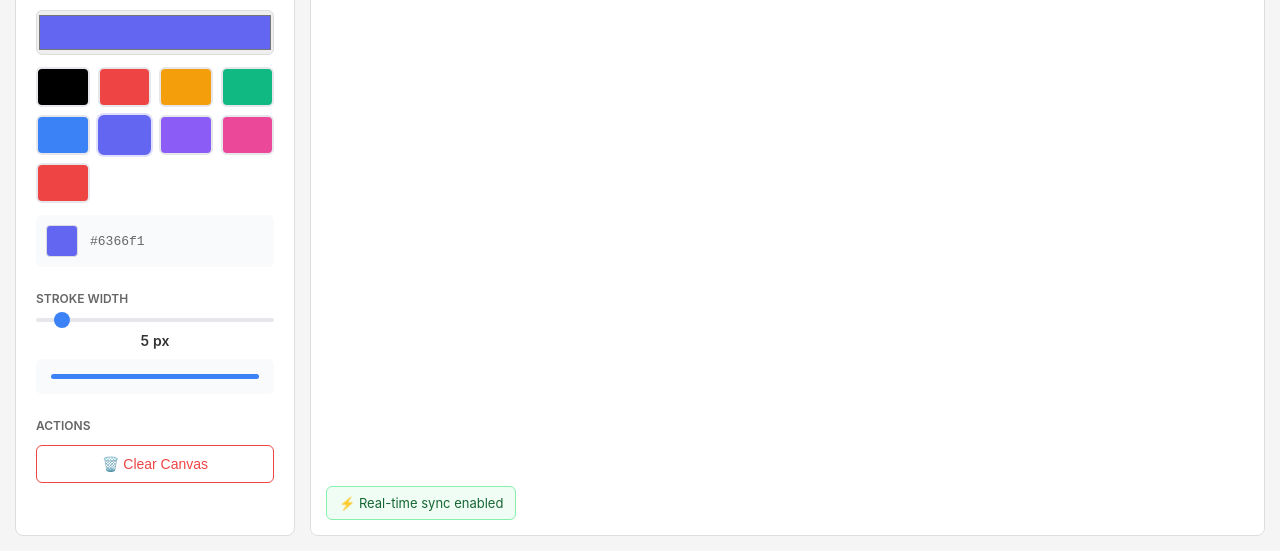
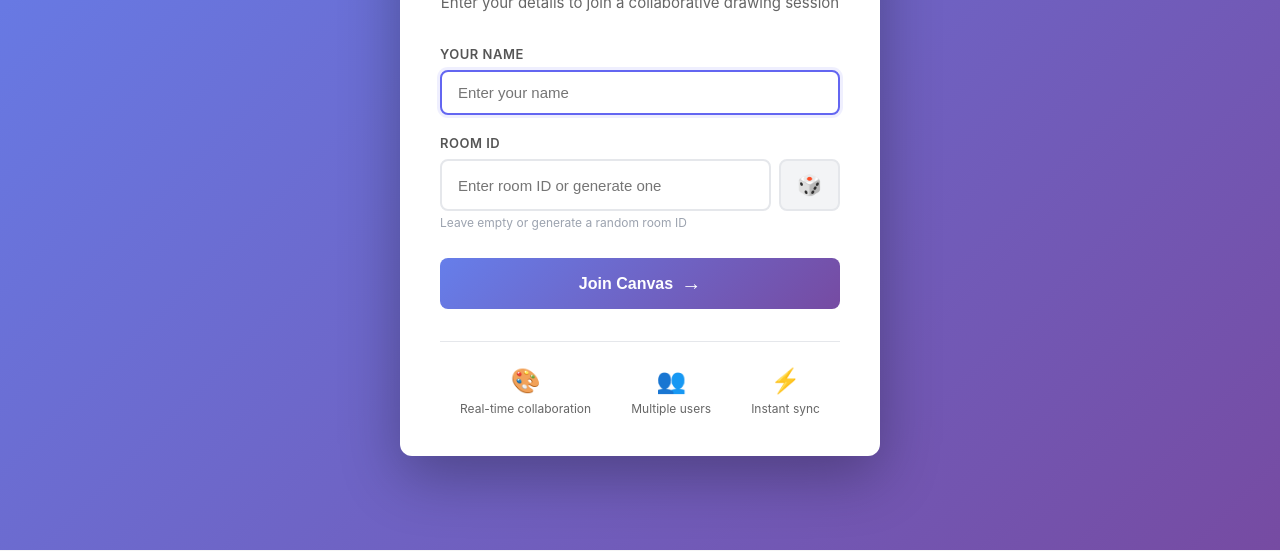
Before and after one commit to sneha390/collaborative-canvas, a plain HTML site: page client/index.html in a window 1280 px wide. Shown: the part 259-810 px from the top of the page. Drawn offline with Linux system fonts and the light colour scheme.

Commit message:
feat: implement landing page for collaborative canvas with user input form and styling

```diff
--- a/client/index.html
+++ b/client/index.html
@@ -4,7 +4,7 @@
     <meta charset="UTF-8">
     <meta name="viewport" content="width=device-width, initial-scale=1.0">
     <link rel="stylesheet" href="style.css">
-    <title>Collaborative Canvas</title>
+    <title>Collaborative Canvas - Join Room</title>
 </head>
 <body>
     <header class="header">
@@ -12,90 +12,110 @@
             <span class="icon">✨</span>
             Collaborative Canvas
         </h1>
-        <div class="online-users">
-            <span class="status-dot"></span>
-            <span>3 users online</span>
-        </div>
     </header>
 
-    <!-- Main Container -->
-    <div class="container">
-        <!-- Toolbar -->
-        <aside class="toolbar">
-            <div class="toolbar-section">
-                <h3 class="section-title">Tools</h3>
-                <div class="tool-group">
-                    <button id="brush-tool" class="tool-btn active" data-tool="brush">🖌️ Brush</button>
-                    <button id="eraser-tool" class="tool-btn" data-tool="eraser">🧹 Eraser</button>
-                </div>
+    <div class="landing-container">
+        <div class="welcome-card">
+            <div class="welcome-header">
+                <h2 class="welcome-title">Welcome!</h2>
+                <p class="welcome-subtitle">Enter your details to join a collaborative drawing session</p>
             </div>
 
-            <!-- Color Picker -->
-            <div class="toolbar-section">
-                <h3 class="section-title">Color</h3>
-                <div class="color-picker-container">
-                    <input type="color" id="colorPicker" class="color-input" value="#6366f1">
-                    <div class="color-presets">
-                        <button id="color-preset-0" data-id="0" class="color-preset" data-color="#000000" style="background-color: #000000"></button>
-                        <button id="color-preset-1" data-id="1" class="color-preset" data-color="#ef4444" style="background-color: #ef4444"></button>
-                        <button id="color-preset-2" data-id="2" class="color-preset" data-color="#f59e0b" style="background-color: #f59e0b"></button>
-                        <button id="color-preset-3" data-id="3" class="color-preset" data-color="#10b981" style="background-color: #10b981"></button>
-                        <button id="color-preset-4" data-id="4" class="color-preset" data-color="#3b82f6" style="background-color: #3b82f6"></button>
-                        <button id="color-preset-5" data-id="5" class="color-preset" data-color="#6366f1" style="background-color: #6366f1"></button>
-                        <button id="color-preset-6" data-id="6" class="color-preset" data-color="#8b5cf6" style="background-color: #8b5cf6"></button>
-                        <button id="color-preset-7" data-id="7" class="color-preset" data-color="#ec4899" style="background-color: #ec4899"></button>
-                        <button class="color-preset" data-color="#ef4444" style="background-color: #ef4444"></button>
+            <form id="joinForm" class="join-form">
+                <div class="form-group">
+                    <label for="userName" class="form-label">Your Name</label>
+                    <input
+                        type="text"
+                        id="userName"
+                        class="form-input"
+                        placeholder="Enter your name"
+                        required
+                        maxlength="20"
+                    >
                 </div>
-                    <div class="current-color">
-                        <div class="color-display" id="currentColor" style="background-color: #6366f1"></div>
-                        <span class="color-label">#6366f1</span>
+
+                <div class="form-group">
+                    <label for="roomId" class="form-label">Room ID</label>
+                    <div class="input-with-button">
+                        <input
+                            type="text"
+                            id="roomId"
+                            class="form-input"
+                            placeholder="Enter room ID or generate one"
+                            maxlength="20"
+                        >
+                        <button type="button" id="generateRoomBtn" class="generate-btn" title="Generate random room ID">
+                            🎲
+                        </button>
+                    </div>
+                    <p class="form-hint">Leave empty or generate a random room ID</p>
+                </div>
+
+                <button type="submit" class="join-btn">
+                    <span>Join Canvas</span>
+                    <span class="join-icon">→</span>
+                </button>
+            </form>
+
+            <div class="features">
+                <div class="feature-item">
+                    <span class="feature-icon">🎨</span>
+                    <span class="feature-text">Real-time collaboration</span>
+                </div>
+                <div class="feature-item">
+                    <span class="feature-icon">👥</span>
+                    <span class="feature-text">Multiple users</span>
+                </div>
+                <div class="feature-item">
+                    <span class="feature-icon">⚡</span>
+                    <span class="feature-text">Instant sync</span>
+                </div>
             </div>
         </div>
     </div>
 
-            <!-- Stroke Width -->
-            <div class="toolbar-section">
-                <h3 class="section-title">Stroke Width</h3>
-                <div class="slider-container">
-                    <input type="range" id="strokeWidth" class="slider" min="1" max="50" value="5">
-                    <div class="slider-value">
-                        <span id="strokeValue">5</span>
-                        <span class="unit">px</span>
-                    </div>
-                    <div class="stroke-preview">
-                        <div id="strokePreview" class="preview-line"></div>
-                    </div>
-                </div>
-            </div>
+    <script>
+        const generateRoombtn = document.getElementById('generateRoomBtn');
+        const roomIdInput = document.getElementById('roomId');
+        const joinForm = document.getElementById('joinForm');
+        const userNameInput = document.getElementById('userName');
 
-            <div class="toolbar-section">
-                <h3 class="section-title">Actions</h3>
-                <button id="clear-canvas-button" class="action-btn">🗑️ Clear Canvas</button>
-            </div>
-        </aside>
+        // Generate random room ID, will be replaced later by server function
+        function generateRoomId() {
+            const characters = 'ABCDEFGHIJKLMNOPQRSTUVWXYZ0123456789';
+            let roomId = '';
+            for (let i = 0; i < 8; i++) {
+                roomId += characters.charAt(Math.floor(Math.random() * characters.length));
+            }
+            return roomId;
+        }
 
-        <!-- Canvas Area -->
-        <main class="canvas-container">
-            <canvas id="canvas"></canvas>
+        generateRoombtn.addEventListener('click', () => {
+            const roomIdInput = document.getElementById('roomId');
+            roomIdInput.value = generateRoomId();
+            roomIdInput.focus();
+        });
 
-            <div id="active-users-container" class="active-users">
-                <div class="user-indicator" style="background-color: #ef4444;">
-                    Alice 🖱️
-                </div>
-                <div class="user-indicator" style="background-color: #10b981;">
-                    Bob 🖱️
-                </div>
-                <div class="user-indicator" style="background-color: #3b82f6;">
-                    Charlie 🖱️
-                </div>
-            </div>
+        joinForm.addEventListener('submit', (e) => {
+            e.preventDefault();
 
-            <div class="canvas-info">
-                <div id="real-time-sync-status" class="info-item">⚡ Real-time sync enabled</div>
-            </div>
-        </main>
-    </div>
+            const userName = userNameInput.value.trim();
+            let roomId = roomIdInput.value.trim();
 
-    <script type="module" src="scripts/index.js"></script>
+            if (!userName) {
+                alert('Please enter your name');
+                return;
+            }
+
+            if (!roomId) {
+                roomId = generateRoomId();
+            }
+
+            window.location.href = `canvas.html?name=${encodeURIComponent(userName)}&room=${encodeURIComponent(roomId)}`;
+        });
+
+        // Auto-focus on name input
+        userNameInput.focus();
+    </script>
 </body>
 </html>
--- /dev/null
+++ b/client/scripts/canvas_controller.js
@@ -0,0 +1,8 @@
+import {
+    getCurrentColor,
+    getCurrentStrokeWidth,
+    isEraserActive,
+    isBrushActive,
+    getCanvas,
+    getCanvasContext
+} from './tools_controller.js';
--- a/client/scripts/index.js
+++ b/client/scripts/index.js
@@ -1 +1,5 @@
-import './controller.js';
+import './tools_controller.js';
+import canvasController from './canvas_controller.js';
+
+// Initialize canvas controller to set up event listeners
+canvasController();
--- a/client/style.css
+++ b/client/style.css
@@ -299,6 +299,165 @@ body {
     color: #166534;
 }
 
+/* Landing Page Styles */
+.landing-container {
+    display: flex;
+    justify-content: center;
+    align-items: center;
+    min-height: calc(100vh - 61px);
+    padding: 20px;
+    background: linear-gradient(135deg, #667eea 0%, #764ba2 100%);
+}
+
+.welcome-card {
+    background: white;
+    border-radius: 12px;
+    padding: 40px;
+    max-width: 480px;
+    width: 100%;
+    box-shadow: 0 20px 60px rgba(0, 0, 0, 0.3);
+}
+
+.welcome-header {
+    text-align: center;
+    margin-bottom: 32px;
+}
+
+.welcome-title {
+    font-size: 32px;
+    font-weight: 700;
+    color: #333;
+    margin-bottom: 8px;
+}
+
+.welcome-subtitle {
+    font-size: 15px;
+    color: #666;
+    line-height: 1.5;
+}
+
+.join-form {
+    display: flex;
+    flex-direction: column;
+    gap: 20px;
+}
+
+.form-group {
+    display: flex;
+    flex-direction: column;
+    gap: 8px;
+}
+
+.form-label {
+    font-size: 13px;
+    font-weight: 600;
+    color: #555;
+    text-transform: uppercase;
+    letter-spacing: 0.5px;
+}
+
+.form-input {
+    width: 100%;
+    padding: 12px 16px;
+    font-size: 15px;
+    border: 2px solid #e5e7eb;
+    border-radius: 8px;
+    outline: none;
+    transition: all 0.2s;
+}
+
+.form-input:focus {
+    border-color: #6366f1;
+    box-shadow: 0 0 0 3px rgba(99, 102, 241, 0.1);
+}
+
+.input-with-button {
+    display: flex;
+    gap: 8px;
+}
+
+.input-with-button .form-input {
+    flex: 1;
+}
+
+.generate-btn {
+    padding: 12px 16px;
+    background: #f3f4f6;
+    border: 2px solid #e5e7eb;
+    border-radius: 8px;
+    font-size: 20px;
+    cursor: pointer;
+    transition: all 0.2s;
+}
+
+.generate-btn:hover {
+    background: #e5e7eb;
+    transform: scale(1.05);
+}
+
+.form-hint {
+    font-size: 12px;
+    color: #9ca3af;
+    margin-top: -4px;
+}
+
+.join-btn {
+    width: 100%;
+    padding: 14px 24px;
+    background: linear-gradient(135deg, #667eea 0%, #764ba2 100%);
+    border: none;
+    border-radius: 8px;
+    color: white;
+    font-size: 16px;
+    font-weight: 600;
+    cursor: pointer;
+    display: flex;
+    justify-content: center;
+    align-items: center;
+    gap: 8px;
+    transition: all 0.3s;
+    margin-top: 8px;
+}
+
+.join-btn:hover {
+    transform: translateY(-2px);
+    box-shadow: 0 10px 20px rgba(102, 126, 234, 0.4);
+}
+
+.join-icon {
+    font-size: 20px;
+    transition: transform 0.3s;
+}
+
+.join-btn:hover .join-icon {
+    transform: translateX(4px);
+}
+
+.features {
+    display: flex;
+    justify-content: space-around;
+    margin-top: 32px;
+    padding-top: 24px;
+    border-top: 1px solid #e5e7eb;
+}
+
+.feature-item {
+    display: flex;
+    flex-direction: column;
+    align-items: center;
+    gap: 6px;
+}
+
+.feature-icon {
+    font-size: 24px;
+}
+
+.feature-text {
+    font-size: 12px;
+    color: #666;
+    text-align: center;
+}
+
 /* Responsive */
 @media (max-width: 768px) {
     .container {
@@ -317,4 +476,22 @@ body {
         flex-direction: row;
         flex-wrap: wrap;
     }
+
+    .welcome-card {
+        padding: 30px 24px;
+    }
+
+    .welcome-title {
+        font-size: 28px;
+    }
+
+    .features {
+        flex-direction: column;
+        gap: 12px;
+    }
+
+    .feature-item {
+        flex-direction: row;
+        justify-content: center;
+    }
 }
```
Also changed, not shown: client/canvas.html (added, +128 -0 lines), client/scripts/tools_controller.js (renamed from client/scripts/controller.js, +30 -0 lines). Lines whose indentation alone changed are shown as unchanged.
